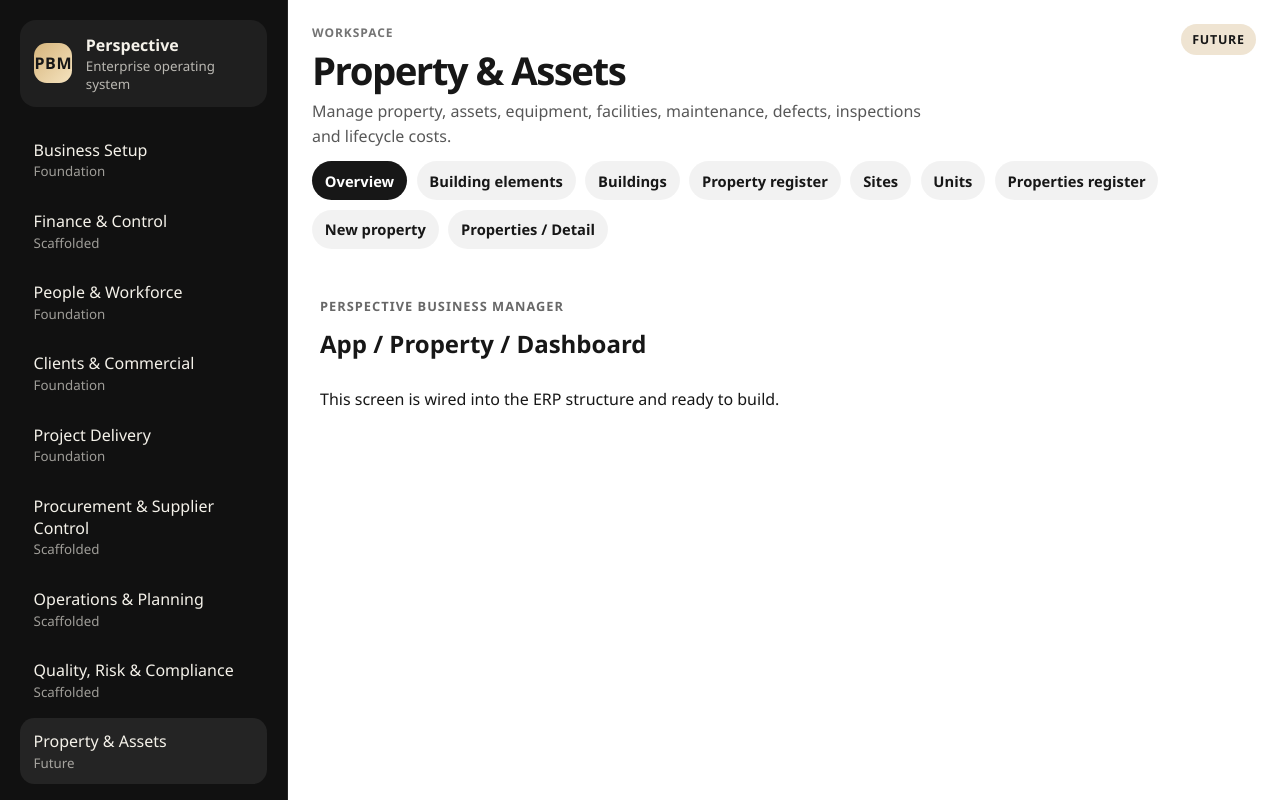
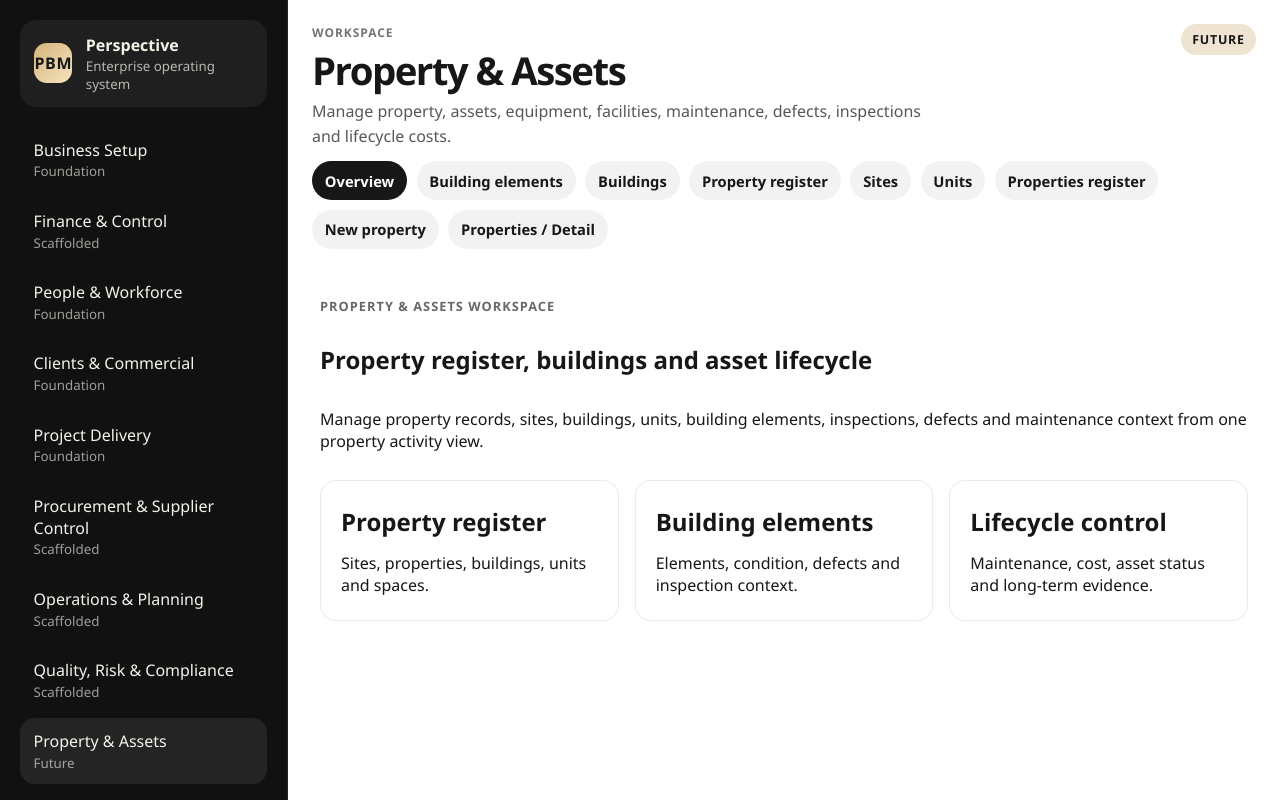
Before and after one commit to 8140spitt/perspective_business_manager, a SvelteKit app: page /app/property/dashboard in a window 1280 px wide. Built offline with nearby package versions, Linux system fonts and the light colour scheme.

Commit message:
ui: align property dashboard wording

```diff
--- a/src/routes/app/property/dashboard/+page.svelte
+++ b/src/routes/app/property/dashboard/+page.svelte
@@ -1,17 +1,35 @@
 <svelte:head>
-	<title>App / Property / Dashboard | Perspective Business Manager</title>
+	<title>Property & Assets | Perspective Business Manager</title>
 </svelte:head>
 
 <section class="page">
-	<p class="eyebrow">Perspective Business Manager</p>
-	<h1>App / Property / Dashboard</h1>
-	<p>This screen is wired into the ERP structure and ready to build.</p>
+	<p class="eyebrow">Property & Assets workspace</p>
+	<h1>Property register, buildings and asset lifecycle</h1>
+	<p>
+		Manage property records, sites, buildings, units, building elements, inspections, defects and
+		maintenance context from one property activity view.
+	</p>
+
+	<section class="cards" aria-label="Property and assets activity areas">
+		<article>
+			<h2>Property register</h2>
+			<p>Sites, properties, buildings, units and spaces.</p>
+		</article>
+		<article>
+			<h2>Building elements</h2>
+			<p>Elements, condition, defects and inspection context.</p>
+		</article>
+		<article>
+			<h2>Lifecycle control</h2>
+			<p>Maintenance, cost, asset status and long-term evidence.</p>
+		</article>
+	</section>
 </section>
 
 <style>
 	.page {
 		display: grid;
-		gap: 0.75rem;
+		gap: 1.5rem;
 		padding: 2rem;
 	}
 
@@ -24,7 +42,24 @@
 		opacity: 0.65;
 	}
 
-	h1 {
-		margin: 0;
+	h1,
+	h2,
+	p {
+		margin-block: 0.25rem;
+	}
+
+	.cards {
+		display: grid;
+		grid-template-columns: repeat(auto-fit, minmax(14rem, 1fr));
+		gap: 1rem;
+	}
+
+	article {
+		display: grid;
+		gap: 0.35rem;
+		border: 1px solid rgba(0, 0, 0, 0.08);
+		border-radius: 1rem;
+		padding: 1.25rem;
+		background: white;
 	}
 </style>
```
